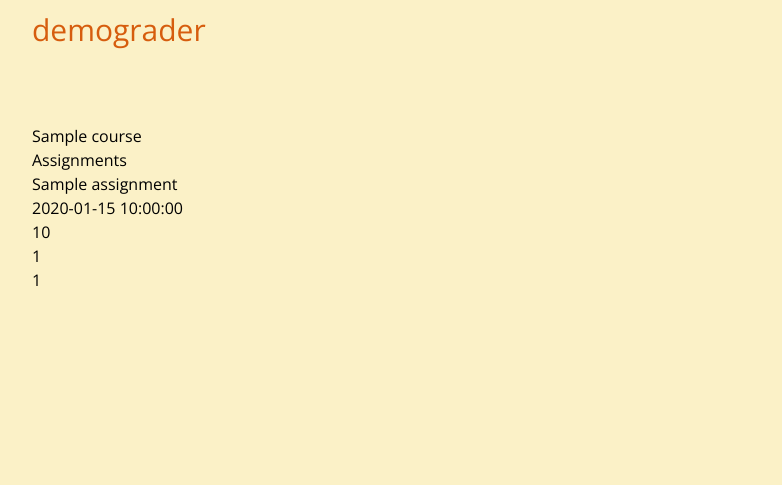
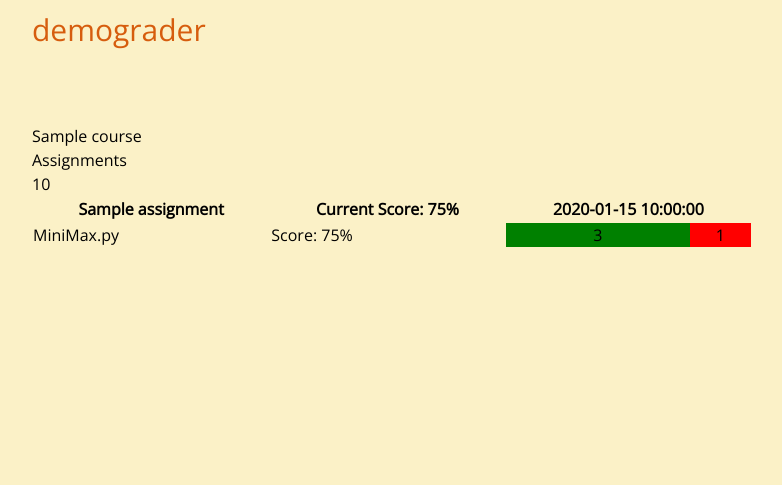
Before and after one commit to justinnhli/flask-demograder, a Python web app: template templates/course-student.html in a window 1280 px wide. Shown: the top 485 px of the page, without its empty margins (128-910 px from the left). Run offline with Jinja, Linux system fonts and the light colour scheme; the template is opened without the code that fills it: most values are stand-ins (such as "Sample title", 1, 10 or a date in 2020); some libraries are stand-ins or nearby versions.

Commit message:
a tag fix

```diff
--- a/static/style.css
+++ b/static/style.css
@@ -20,7 +20,7 @@ body {
 }
 
 a {
-	color: var(--lorange) !important; /* Kept overriding with 'inherit' */
+	color: var(--lorange);
 }
 
 /* Colors */
--- a/templates/course-student.html
+++ b/templates/course-student.html
@@ -3,19 +3,33 @@
 {% block content %}
     {% if course %}
     <!-- All headings are UNstyled by default in Tailwind... -->
+    <!-- Also some stuff is hardcoded atm. -->
     <h1>{{course.title}}</h1>
     <h2>Assignments</h2>
+    <table style="width: 75%;">
         {% for assignment in course.assignments %}
-        <h2>{{assignment.name}}</h2>
-        <h3>{{assignment.due_date}}</h3>
+            <tr>
+                <th>{{assignment.name}}</th>
+                <th>Current Score: 75%</th>
+                <th>{{assignment.due_date}}</th>
+            </tr>
+            <tr>
+                <td>MiniMax.py</td>
+                <td>Score: 75%</td>
+                <td style="display: flex; height: 1rem; height: 100%;">
+                    <div style="background-color: green; width: 75%; text-align: center;">3</div>
+                    <div style="flex-grow: 1; background-color: red; text-align: center;">1</div>
+                </td>
+            </tr>
             <h4>{{assignment.score}}</h4> <!-- Not sure how to get score -->
-        {% for question in assignment.questions %}
+            <!-- {% for question in assignment.questions %}
                 <h2>{{question.id}}</h2>
                 {% for submission in question.submissions %}
                 <h2>{{submission.id}}</h2>
                 {% endfor %}
+            {% endfor %} -->
         {% endfor %}
-    {% endfor %}
+    </table>
     {% else %}
     <h1>No course found.</h1>
     {% endif %}
```
Lines whose indentation alone changed are shown as unchanged.
